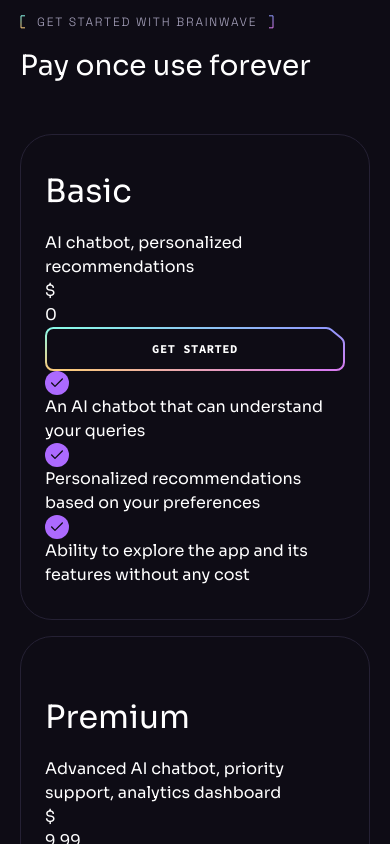
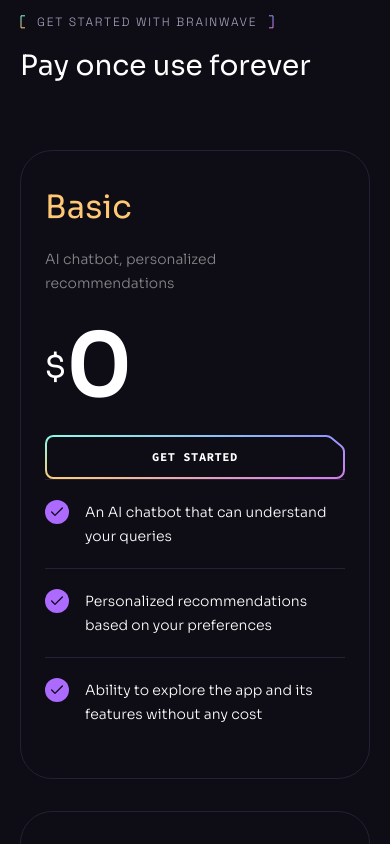
Before and after one commit to Aviral3501/brainwave-landingPage, a React (Vite) app: page / in a window 390 px wide. Shown: the part 7040-7884 px from the top of the page. Built offline with nearby package versions, Linux system fonts and the light colour scheme.

Commit message:
pricing done

```diff
--- a/src/components/Heading.jsx
+++ b/src/components/Heading.jsx
@@ -2,7 +2,7 @@
 
 const Heading = ({className , title , text ,tag}) => {
   return (
-    <div className={`${className} max-w-[50rem] mx-auto mb-12 lg:mb-20 `}>
+    <div className={`${className} max-w-[50rem] mx-auto mb-12 lg:mb-20 md:text-center`}>
       {tag && (
         <TagLine className="mb-4  md:justify-center">{tag}</TagLine>
       )}
--- a/src/components/Pricing.jsx
+++ b/src/components/Pricing.jsx
@@ -29,6 +29,11 @@
                 <LeftLine/>
                 <RightLine/>
 
+
+                </div>
+                <div className='flex justify-center mt-10 '>
+                    <a className='text-xs font-code font-bold tracking-wider uppercase border-b' href='/pricing'>See the full details</a>
+
                 </div>
             </div>
 
--- a/src/components/PricingList.jsx
+++ b/src/components/PricingList.jsx
@@ -5,34 +5,35 @@
 const PricingList = () => {
     return (
         <div className='flex gap-[1rem] max-lg:flex-wrap'>
-      {pricing.map((item)=>(
-        <div key={item.id} className="w-[19rem] max-lg:w-full h-full px-6 bg-n-8 border border-n-6 rounded-[2rem]  lg:w-auto even:py-14  odd:py-8">
+            {pricing.map((item) => (
+                <div key={item.id} className="w-[19rem] max-lg:w-full h-full px-6 bg-n-8 border border-n-6 rounded-[2rem]  lg:w-auto even:py-14  odd:py-8 odd:my-4 [&>h4]:first:text-color-2 [&>h4]:even:text-color-1 [&>h4]:last:text-color-3">
                     <h4 className="h4 mb-4">{item.title}</h4>
-            <p>{item.description}</p>
+                    <p className="body-2 min-h-[4rem] mb-3 text-n-1/50">{item.description}</p>
 
-            <div>
+                    <div className="flex items-center h-[5.5rem] mb-6">
 
                         {item.price && (
                             <>
-                    <div>$</div>
-                    <div>{item.price}</div>
+                                <div className="h3">$</div>
+                                <div className="text-[5.5rem] leading-none font-bold">{item.price}</div>
                             </>
                         )}
+                    </div>
 
-                <Button className="w-full mb-6"   href={item.price ? "/pricing":"/mailTo:contact@brainwave.pro"}>
+                    <Button className="w-full mb-6" href={item.price ? "/pricing" : "/mailTo:contact@brainwave.pro"}>
                         {item.price ? 'Get Started' : 'Contact Us'}
                     </Button>
 
                     <ul>
-                    {item.features.map((feature,index)=>(
-                        <li key={index}>
+                        {item.features.map((feature, index) => (
+                            <li key={index} className="flex items-start py-5 border-t border-n-6 ">
                                 <img src={check} width={24} height={24} alt="check" />
-                            <p>{feature}</p>
+                                <p className="body-2 ml-4">{feature}</p>
                             </li>
                         ))}
                     </ul>
 
-            </div>
+
                 </div>
             ))}
         </div>
```
Lines whose indentation alone changed are shown as unchanged.
